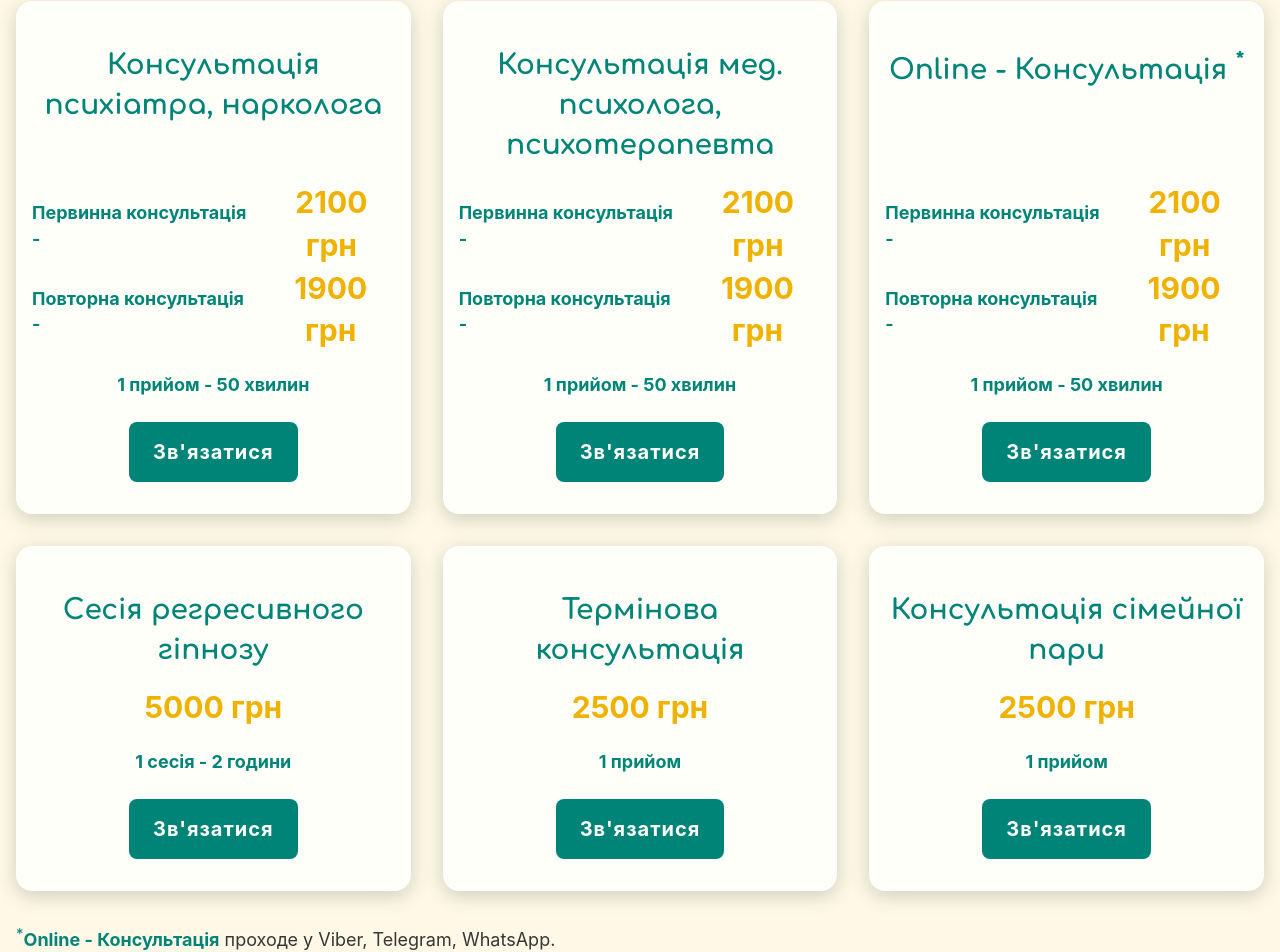
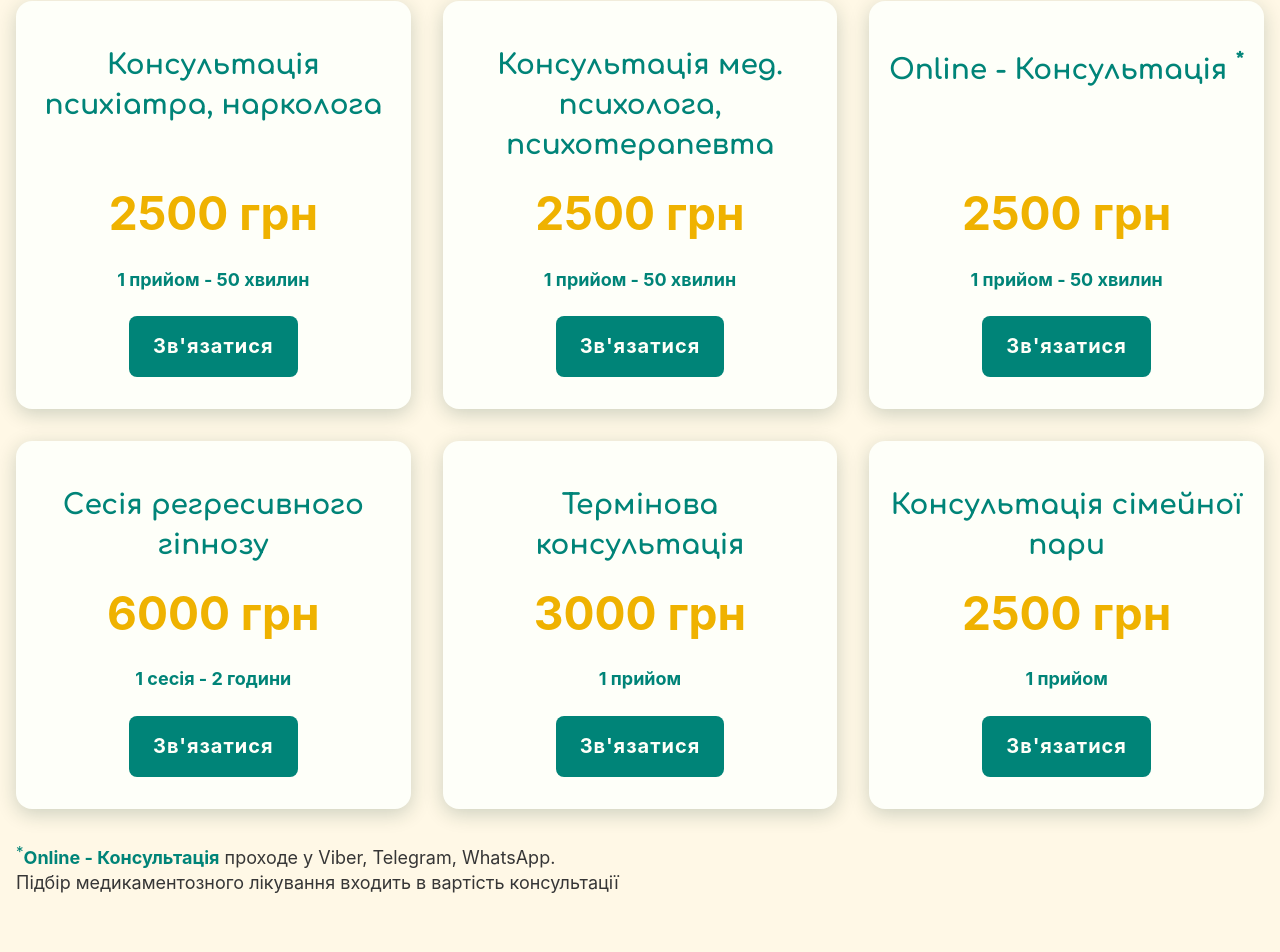
Before and after one commit to Shperung/psychology, a Next.js app: page / in a window 1280 px wide. Shown: the part 2097-3049 px from the top of the page. Built offline with nearby package versions, Linux system fonts and the light colour scheme; no server answers.

Commit message:
update price

```diff
--- a/components/prices/prices.module.scss
+++ b/components/prices/prices.module.scss
@@ -36,14 +36,13 @@
   padding-bottom: 32px;
   height: 100%;
   background-color: var(--color-white);
-
 }
 
 .summ {
   text-align: center;
   color: var(--color-orange);
   display: block;
-  font-size: 30px;
+  font-size: 46px;
 }
 
 .h4 {
--- a/components/prices/prices.tsx
+++ b/components/prices/prices.tsx
@@ -23,16 +23,7 @@ export default function PricesBlock(props) {
             </h3>
             <div className={styles.flexWrap}>
               <div className={styles.flex}>
-                <h4 className={styles.h4}>
-                  <T>Первинна консультація </T> -
-                </h4>
-                <b className={styles.summ}>2100 грн</b>
-              </div>
-              <div className={styles.flex}>
-                <h4 className={styles.h4}>
-                  <T>Повторна консультація</T> -
-                </h4>
-                <b className={styles.summ}>1900 грн</b>
+                <b className={styles.summ}>2500 грн</b>
               </div>
             </div>
             <h4 className={styles.h4}>
@@ -53,16 +44,7 @@ export default function PricesBlock(props) {
             </h3>
             <div className={styles.flexWrap}>
               <div className={styles.flex}>
-                <h4 className={styles.h4}>
-                  <T>Первинна консультація </T> -
-                </h4>
-                <b className={styles.summ}>2100 грн</b>
-              </div>
-              <div className={styles.flex}>
-                <h4 className={styles.h4}>
-                  <T>Повторна консультація</T> -
-                </h4>
-                <b className={styles.summ}>1900 грн</b>
+                <b className={styles.summ}>2500 грн</b>
               </div>
             </div>
             <h4 className={styles.h4}>
@@ -83,16 +65,7 @@ export default function PricesBlock(props) {
             </h3>
             <div className={styles.flexWrap}>
               <div className={styles.flex}>
-                <h4 className={styles.h4}>
-                  <T>Первинна консультація </T> -
-                </h4>
-                <b className={styles.summ}>2100 грн</b>
-              </div>
-              <div className={styles.flex}>
-                <h4 className={styles.h4}>
-                  <T>Повторна консультація</T> -
-                </h4>
-                <b className={styles.summ}>1900 грн</b>
+                <b className={styles.summ}>2500 грн</b>
               </div>
             </div>
             <h4 className={styles.h4}>
@@ -111,7 +84,7 @@ export default function PricesBlock(props) {
               <T>Cесія регресивного гіпнозу</T>
             </h3>
             <div className={styles.flexWrap}>
-              <b className={styles.summ}>5000 грн</b>
+              <b className={styles.summ}>6000 грн</b>
             </div>
             <h4 className={styles.h4}>
               1 <T>сесія</T> - 2 <T>години</T>
@@ -129,7 +102,7 @@ export default function PricesBlock(props) {
               <T>Термінова консультація</T>
             </h3>
             <div className={styles.flexWrap}>
-              <b className={styles.summ}>2500 грн</b>
+              <b className={styles.summ}>3000 грн</b>
             </div>
             <h4 className={styles.h4}>
               1 <T>прийом</T>
```
